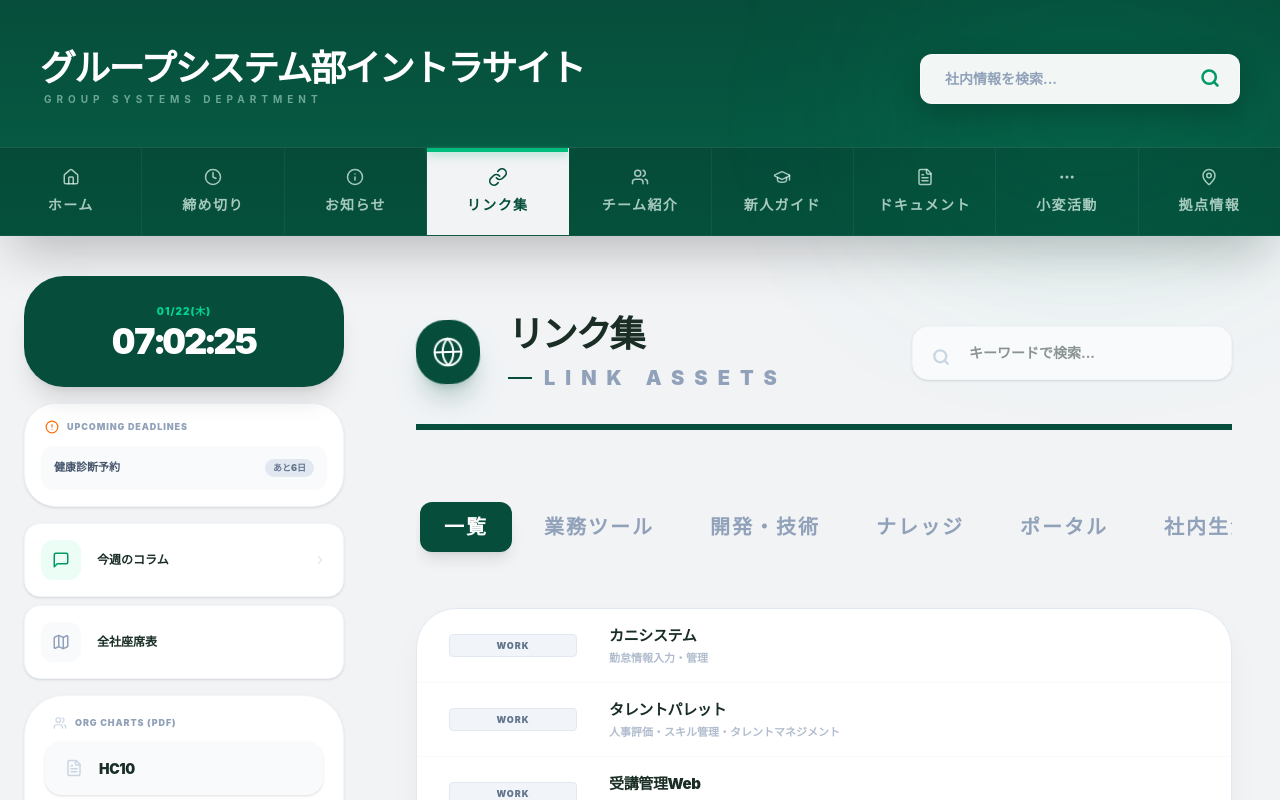
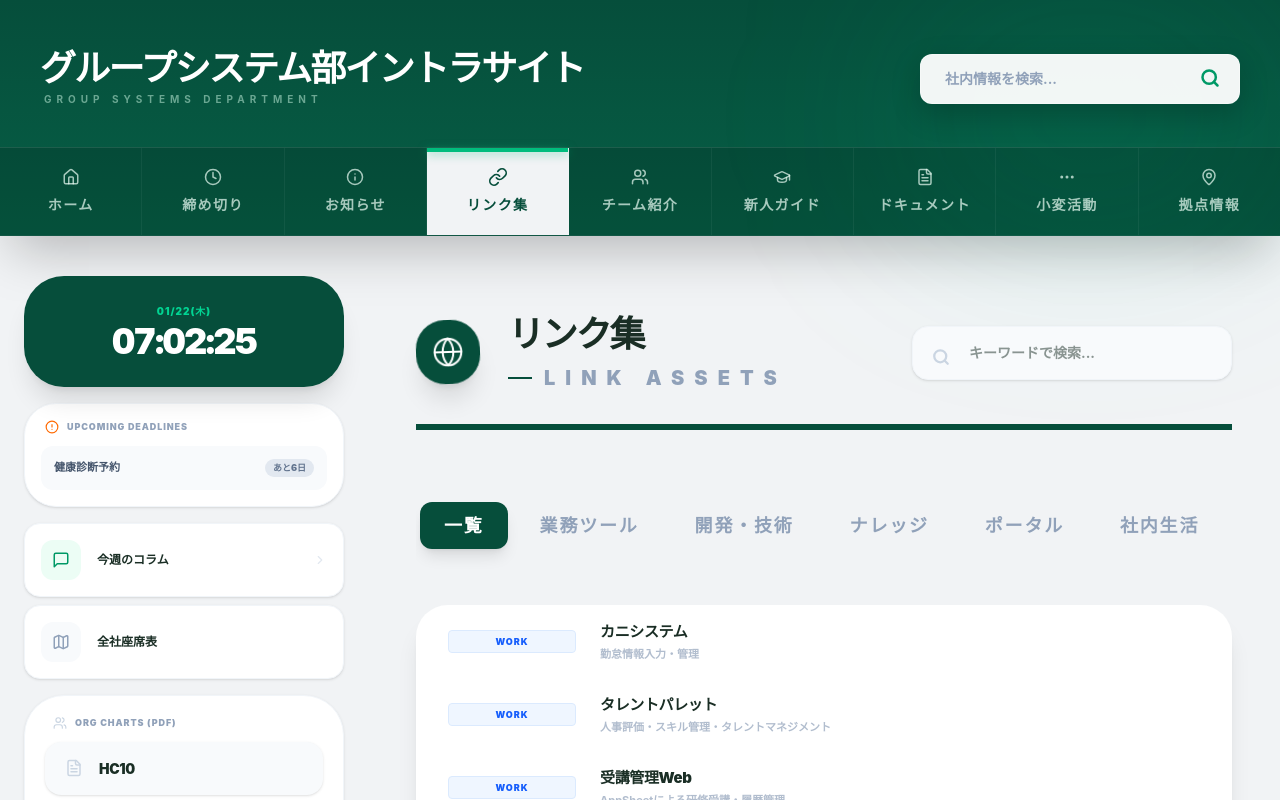
Before and after one commit to s1azt/shohen, a React (Vite) app: page / in a window 1280 px wide. Both pictures are taken after a click on the button "リンク集". Shown: the top 800 px of the page. Built offline with nearby package versions, Linux system fonts and the light colour scheme.

Commit message:
GSイントラリニューアルサイト2026/01/30

```diff
--- a/src/pages/Links.tsx
+++ b/src/pages/Links.tsx
@@ -2,15 +2,12 @@ import React, { useState } from "react";
 import { Globe, Search, ArrowUpRight, ExternalLink } from "lucide-react";
 import { linkCollection } from "../data/links";
 
-// 💡 名前付きエクスポートを確実に実行（App.tsxのエラー回避）
 export const Links: React.FC<{ isMidnight?: boolean }> = ({ isMidnight }) => {
   const [searchTerm, setSearchTerm] = useState("");
   const [activeCategory, setActiveCategory] = useState("一覧");
 
-  // カテゴリー名を日本語に定義
   const categories = ["一覧", "業務ツール", "開発・技術", "ナレッジ", "ポータル", "社内生活"] as const;
 
-  // 内部データキーとのマッピング
   const categoryMap: Record<string, string> = {
     "一覧": "一覧",
     "業務ツール": "work",
@@ -20,33 +17,55 @@ export const Links: React.FC<{ isMidnight?: boolean }> = ({ isMidnight }) => {
     "社内生活": "life"
   };
 
+  const categoryStyles: Record<string, { badge: string; border: string; icon: string }> = {
+    work: {
+      badge: "bg-blue-50 text-blue-600 border-blue-100",
+      border: "border-blue-500",
+      icon: "bg-blue-50 text-blue-600 dark:bg-blue-900/30 dark:text-blue-400"
+    },
+    development: {
+      badge: "bg-emerald-50 text-emerald-600 border-emerald-100",
+      border: "border-emerald-500",
+      icon: "bg-emerald-50 text-emerald-600 dark:bg-emerald-900/30 dark:text-emerald-400"
+    },
+    knowledge: {
+      badge: "bg-amber-50 text-amber-600 border-amber-100",
+      border: "border-amber-500",
+      icon: "bg-amber-50 text-amber-600 dark:bg-amber-900/30 dark:text-amber-400"
+    },
+    life: {
+      badge: "bg-rose-50 text-rose-600 border-rose-100",
+      border: "border-rose-500",
+      icon: "bg-rose-50 text-rose-600 dark:bg-rose-900/30 dark:text-rose-400"
+    },
+    portal: {
+      badge: "bg-indigo-50 text-indigo-600 border-indigo-100",
+      border: "border-indigo-500",
+      icon: "bg-indigo-50 text-indigo-600 dark:bg-indigo-900/30 dark:text-indigo-400"
+    },
+  };
+
   const filteredLinks = (linkCollection || []).filter(link => {
     const matchesSearch =
       link.title.toLowerCase().includes(searchTerm.toLowerCase()) ||
       link.desc.toLowerCase().includes(searchTerm.toLowerCase());
-
     const activeKey = categoryMap[activeCategory];
     const matchesCategory = activeKey === "一覧" || link.category === activeKey;
-
     return matchesSearch && matchesCategory;
   });
 
   return (
     <div className="page-main-container font-sans">
 
-      {/* 1. ヘッダー：News.tsx とミリ単位で共通の規格（index.cssのクラスを使用） */}
+      {/* 1. ヘッダー */}
       <header className={`header-underline-bold ${isMidnight ? 'border-blue-600' : 'border-[#064e3b]'}`}>
-        <div className="flex flex-col md:flex-row justify-between items-end pb-1">
+        <div className="flex flex-col md:flex-row justify-between items-end pb-1 text-left">
           <div className="flex items-center gap-7">
-            {/* Newsと同じ32px/1.5のアイコン規格 */}
-            <div className={`header-icon-squircle ${isMidnight ? 'bg-blue-600 shadow-blue-900/20' : 'bg-[#064e3b] shadow-emerald-900/20'}`}>
+            <div className={`header-icon-squircle ${isMidnight ? 'bg-blue-600' : 'bg-[#064e3b]'}`}>
               <Globe size={32} strokeWidth={1.5} className="text-white" />
             </div>
-            <div className="text-left">
-              {/* index.css の header-title-main 規格 */}
-              <h2 className={`header-title-main ${isMidnight ? 'text-white' : 'text-[#1a2e25]'}`}>
-                リンク集
-              </h2>
+            <div>
+              <h2 className={`header-title-main ${isMidnight ? 'text-white' : 'text-[#1a2e25]'}`}>リンク集</h2>
               <div className="flex items-center gap-3 mt-4">
                 <div className={`h-[2px] w-6 ${isMidnight ? 'bg-blue-600' : 'bg-[#064e3b]'}`}></div>
                 <p className="header-subtitle-sub">Link Assets</p>
@@ -54,7 +73,6 @@ export const Links: React.FC<{ isMidnight?: boolean }> = ({ isMidnight }) => {
             </div>
           </div>
 
-          {/* 検索バー：Newsと位置・サイズを完全同期 */}
           <div className="relative w-full md:w-80 mt-8 md:mt-0 group pb-2">
             <div className="absolute inset-y-0 left-5 flex items-center pointer-events-none">
               <Search
@@ -76,16 +94,16 @@ export const Links: React.FC<{ isMidnight?: boolean }> = ({ isMidnight }) => {
         </div>
       </header>
 
-      {/* 2. カテゴリータブ：News.tsx と同一規格（index.cssのクラスを使用） */}
-      <div className="category-tab-container">
+      {/* 2. カテゴリータブ：18pxに復元 & スクロールバー非表示 */}
+      <div className="flex gap-2 overflow-x-auto pb-6 px-1 no-scrollbar [-ms-overflow-style:none] [scrollbar-width:none] [&::-webkit-scrollbar]:hidden">
         {categories.map(cat => (
           <button
             key={cat}
             onClick={() => setActiveCategory(cat)}
-            className={`category-tab-button ${
+            className={`px-6 py-2.5 rounded-xl text-[18px] font-black tracking-widest uppercase transition-all whitespace-nowrap ${
               activeCategory === cat
-                ? (isMidnight ? "tab-active-midnight" : "tab-active-normal")
-                : "tab-inactive"
+                ? (isMidnight ? "bg-blue-600 text-white shadow-lg" : "bg-[#064e3b] text-white shadow-lg")
+                : "text-slate-400 hover:text-slate-700"
             }`}
           >
             {cat}
@@ -93,9 +111,13 @@ export const Links: React.FC<{ isMidnight?: boolean }> = ({ isMidnight }) => {
         ))}
       </div>
 
-      {/* 3. コンテンツエリア：一覧時は「コンパクト規格」、カテゴリ選択時は「タイル」 */}
+      {/* 3. コンテンツエリア */}
+      <div className="animate-in fade-in duration-300">
         {activeCategory === "一覧" ? (
-        <div className="standard-card">
+          /* 一覧モード：リスト形式 */
+          <div className={`rounded-[2rem] overflow-hidden divide-y shadow-xl border-none ${
+            isMidnight ? 'bg-slate-800/60 divide-slate-700' : 'bg-white divide-slate-50'
+          }`}>
             {filteredLinks.length > 0 ? (
               filteredLinks.map((link) => (
                 <a
@@ -103,12 +125,11 @@ export const Links: React.FC<{ isMidnight?: boolean }> = ({ isMidnight }) => {
                   href={link.url}
                   target="_blank"
                   rel="noreferrer"
-                className="list-row-compact" /* 💡 密度を高めた p-4 規格 */
+                  className="flex items-center gap-6 p-4 px-8 hover:bg-slate-50/50 transition-all group border-none"
                 >
-                {/* Newsの日付エリアと同じ w-32 の開始位置 */}
                   <div className="flex items-center gap-4 w-32 shrink-0">
                     <span className={`text-[9px] font-[1000] px-3 py-1 rounded uppercase tracking-widest border shrink-0 w-full text-center ${
-                    isMidnight ? 'bg-slate-700 text-slate-300 border-slate-600' : 'bg-slate-100 text-slate-500 border-slate-200'
+                      isMidnight ? 'bg-slate-700 text-slate-300 border-slate-600' : (categoryStyles[link.category]?.badge || 'bg-slate-100 text-slate-500 border-slate-200')
                     }`}>
                       {link.category}
                     </span>
@@ -133,34 +154,41 @@ export const Links: React.FC<{ isMidnight?: boolean }> = ({ isMidnight }) => {
                 </a>
               ))
             ) : (
-            <div className="py-32 text-center text-slate-400 font-bold tracking-widest">NO ASSETS FOUND</div>
+              <div className="py-32 text-center text-slate-400 font-bold tracking-widest uppercase">No Assets Found</div>
             )}
           </div>
         ) : (
-        /* カテゴリ別タイル表示（タイル時は視認性重視のサイズを維持） */
-        <div className="grid grid-cols-1 md:grid-cols-2 lg:grid-cols-3 gap-6 animate-in zoom-in-95 duration-500 text-left">
-          {filteredLinks.map((link) => (
+          /* カテゴリ別モード：枠線をカテゴリーカラーに変更 */
+          <div className="grid grid-cols-1 md:grid-cols-2 lg:grid-cols-3 gap-6 text-left">
+            {filteredLinks.map((link) => {
+              const style = categoryStyles[link.category] || { border: "border-slate-200", icon: "bg-slate-50 text-slate-400" };
+              return (
                 <a
                   key={link.id}
                   href={link.url}
                   target="_blank"
                   rel="noreferrer"
-              className={`p-8 rounded-[2.5rem] shadow-md hover:shadow-2xl flex flex-col justify-between group transition-all duration-500 border-t-[6px] h-full min-h-[220px] aspect-[16/10] relative overflow-hidden bg-white border-white ${
-                isMidnight ? 'is-midnight' : ''
-              }`}
-              style={{ borderTopColor: isMidnight ? '#3b82f6' : '#064e3b' }}
+                  className={`p-8 rounded-[2.5rem] shadow-md hover:shadow-2xl flex flex-col justify-between group transition-all duration-500 border-none border-t-[6px] h-full min-h-[220px] aspect-[16/10] relative overflow-hidden bg-white ${
+                    isMidnight ? 'bg-slate-800/60' : ''
+                  } ${style.border}`}
                 >
-              <div className={`w-14 h-14 rounded-2xl flex items-center justify-center transition-all shadow-sm group-hover:scale-110 shrink-0 bg-slate-50 text-slate-400`}>
+                  <div className={`w-14 h-14 rounded-2xl flex items-center justify-center transition-all shadow-sm group-hover:scale-110 shrink-0 ${style.icon}`}>
                     <ExternalLink size={24} strokeWidth={2.5} />
                   </div>
-              <div className="mt-6">
-                <h4 className={`text-xl font-[1000] leading-tight tracking-tight mb-2 line-clamp-2 ${isMidnight ? 'text-slate-200' : 'text-[#1a2e25]'}`}>{link.title}</h4>
-                <p className="text-[12px] font-bold text-slate-400 leading-relaxed line-clamp-2 opacity-80">{link.desc}</p>
+                  <div className="mt-6 text-left">
+                    <h4 className={`text-xl font-[1000] leading-tight tracking-tight mb-2 line-clamp-2 ${isMidnight ? 'text-slate-200' : 'text-[#1a2e25]'}`}>
+                      {link.title}
+                    </h4>
+                    <p className="text-[12px] font-bold text-slate-400 leading-relaxed line-clamp-2 opacity-80">
+                      {link.desc}
+                    </p>
                   </div>
                 </a>
-          ))}
+              );
+            })}
           </div>
         )}
       </div>
+    </div>
   );
 };
```
Lines whose indentation alone changed are shown as unchanged.
